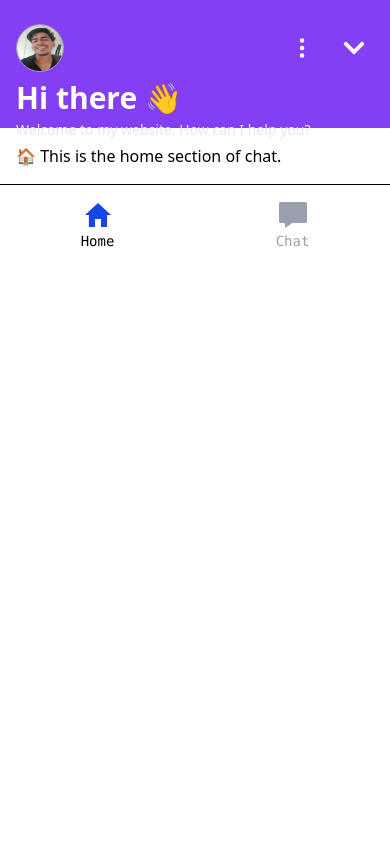
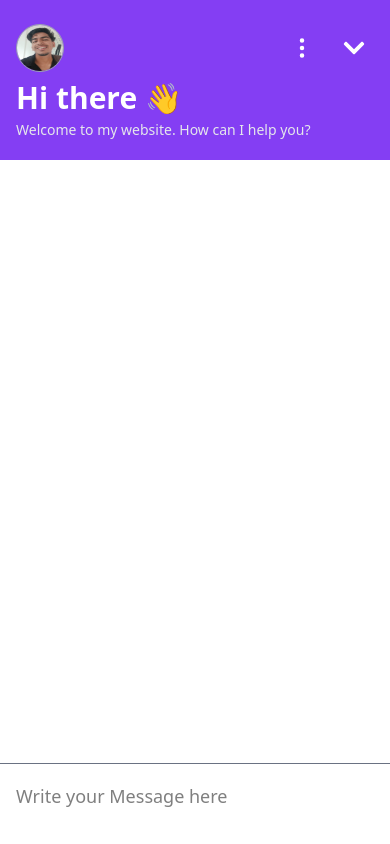
Before and after one commit to Nikesh00001/myPortfolio, a React (Vite) app: page /message in a window 390 px wide. Shown: the top 844 px of the page. Built offline with nearby package versions, Linux system fonts and the light colour scheme.

Commit message:
phone chatbox fixed

```diff
--- a/src/components/Message/MobileChat.jsx
+++ b/src/components/Message/MobileChat.jsx
@@ -1,22 +1,45 @@
-import React from "react";
+import React, { useState } from "react";
 import { BsThreeDotsVertical } from "react-icons/bs";
 import { FaChevronDown } from "react-icons/fa";
-import { IoMdHome } from "react-icons/io";
-import { IoChatboxSharp } from "react-icons/io5";
+import { IoMdSend } from "react-icons/io";
+import emailjs from "emailjs-com";// ✅ Import emailjs
 
 const MobileChat = ({
   home,
-  chat,
   notification,
   setNotification,
   handlehome,
   handlechat,
   setShowMessage,
 }) => {
+  const [message, setMessage] = useState("");
+
+  const handleMessageSubmit = (e) => {
+    e.preventDefault();
+    if (!message.trim()) return;
+
+    emailjs
+      .send(
+        "service_565m1l8",
+        "template_60uggjj",
+        { message },
+        "XRQ5BjHJILfIGNIuT"
+      )
+      .then(
+        () => {
+          alert("Message sent successfully!");
+          setMessage("");
+        },
+        (err) => {
+          alert("Failed to send message: " + err.text);
+        }
+      );
+  };
+
   return (
     <div className="sm:hidden w-screen h-screen fixed top-0 left-0 bg-white z-50">
       {/* Header */}
-      <div className="h-[8rem] bg-[#843ef3]">
+      <div className="h-[10rem] bg-[#843ef3]">
         <header className="pl-4 pt-6 flex flex-row items-center justify-between pr-4">
           <img
             src="/photoes/logo.jpeg"
@@ -44,29 +67,27 @@ const MobileChat = ({
         </p>
       </div>
 
-      {/* Chat body */}
-      <div className="flex-1 p-4 overflow-y-auto">
-        {home && <p>🏠 This is the home section of chat.</p>}
-        {chat && <p>💬 Start chatting here...</p>}
-      </div>
-
-      {/* Tabs */}
-      <div className="flex flex-row justify-around items-center h-20 border-t">
-        <div
-          className={`flex flex-col items-center cursor-pointer ${home ? "text-blue-700" : "text-gray-400"}`}
-          onClick={handlehome}
-        >
-          <IoMdHome size={"2rem"} />
-          <span className={`text-sm font-mono ${home ? "text-black" : ""}`}>Home</span>
-        </div>
-        <div
-          className={`flex flex-col items-center cursor-pointer ${chat ? "text-blue-700" : "text-gray-400"}`}
-          onClick={handlechat}
-        >
-          <IoChatboxSharp size={"2rem"} />
-          <span className={`text-sm font-mono ${chat ? "text-black" : ""}`}>Chat</span>
-        </div>
-      </div>
+      {/* Chat input */}
+      <form
+        onSubmit={handleMessageSubmit}
+        className="border-t border-gray-500 fixed bottom-[1rem] w-screen flex flex-row items-center px-4 py-2 bg-white"
+      >
+        <input
+          type="text"
+          placeholder="Write your Message here"
+          value={message}
+          onChange={(e) => setMessage(e.target.value)}
+          className="flex-1 h-12 border-none outline-none text-lg"
+        />
+        {message.trim() !== "" && (
+          <button
+            type="submit"
+            className="ml-3 text-3xl text-blue-600 hover:text-blue-800 transition"
+          >
+            <IoMdSend />
+          </button>
+        )}
+      </form>
     </div>
   );
 };
```
